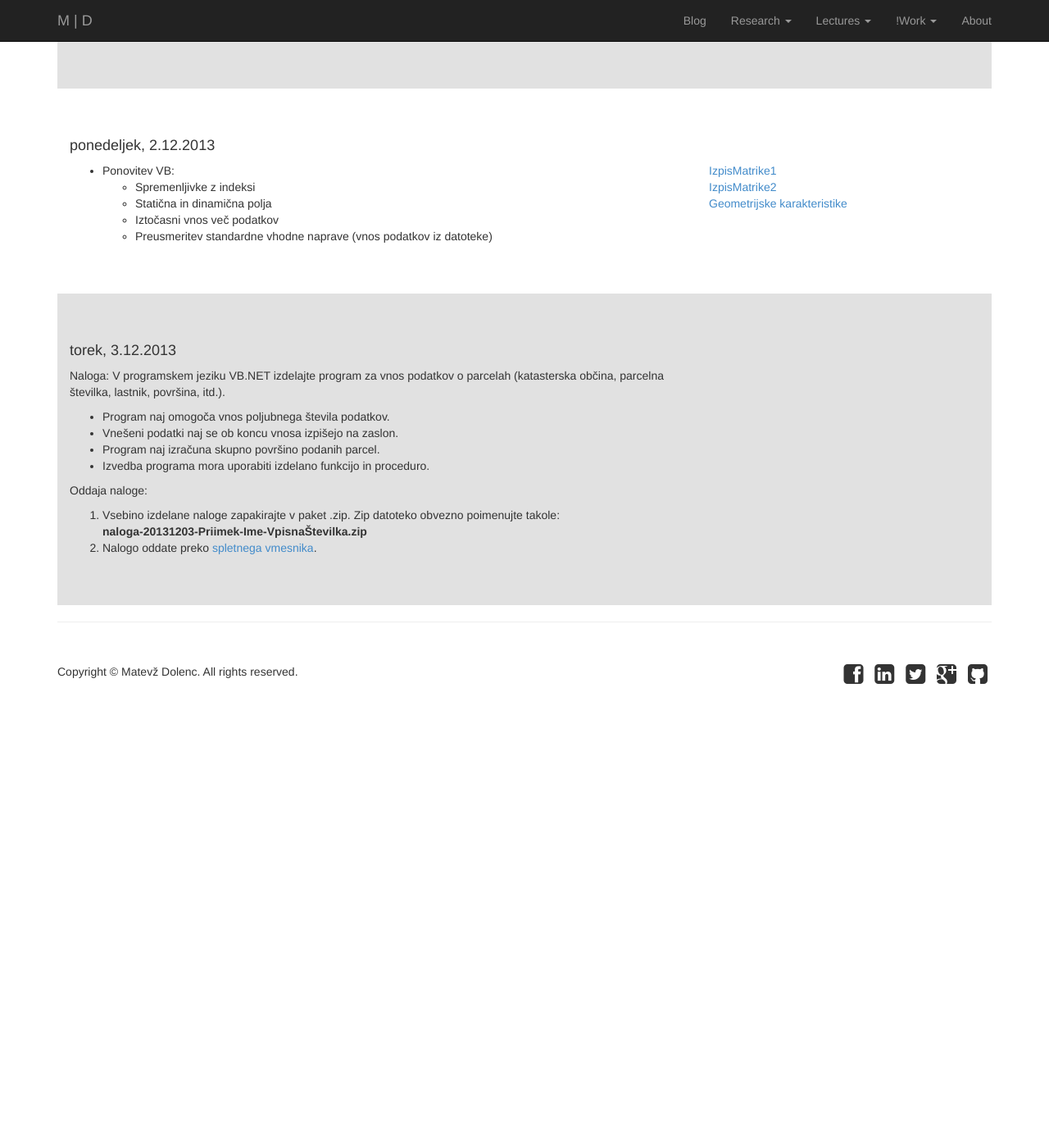
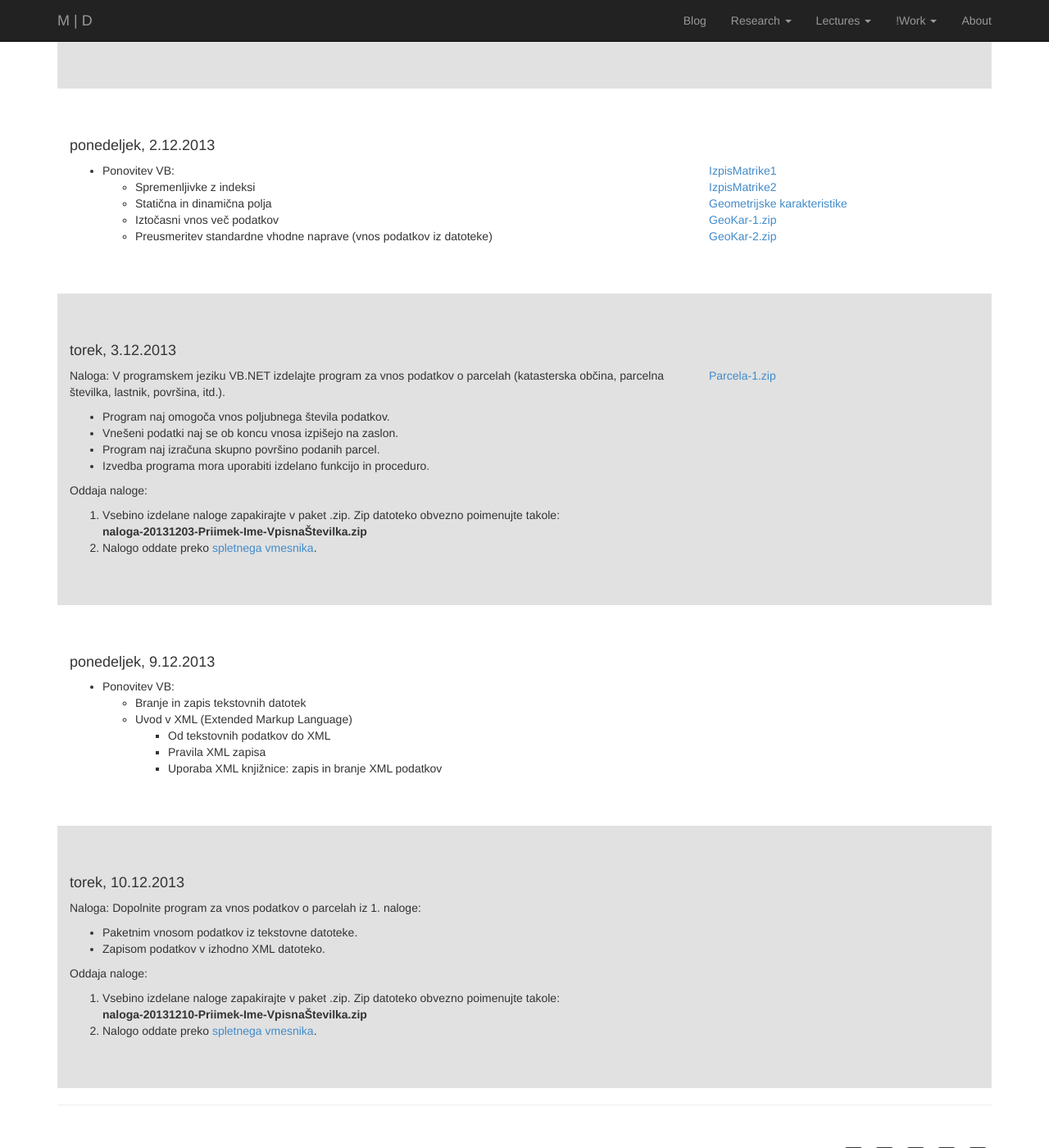
Before and after one commit to matevzdolenc/matevzdolenc.github.io, a Jekyll site: the page built from lectures/ul-fgg/tun-aop-2013/index.html, in a window 1280 px wide and 1400 px high, scrolled down 1295 px. Shown: the whole window at 82% size. Built offline with Jekyll 4.4.1, drawn with Linux system fonts in a browser that asks for light colours; Markdown is read by kramdown in place of the engine named in the settings; before the commit the page ends 2227 px from its top, so only the background shows below that; some of the changed text lies outside the part shown.

Commit message:
dopolnjen tun-aop-2013 in gig2-aop-2013

```diff
--- a/lectures/ul-fgg/tun-aop-2013/index.html
+++ b/lectures/ul-fgg/tun-aop-2013/index.html
@@ -124,7 +124,9 @@ header-img: /img/header-vb-1.png
         <div class="col-lg-4 col-md-4">
           <a href="http://media.matevzdolenc.com/ul-fgg/tun-aop-2013/IzpisMatrike1.zip">IzpisMatrike1</a><br />
           <a href="http://media.matevzdolenc.com/ul-fgg/tun-aop-2013/IzpisMatrike2.zip">IzpisMatrike2</a><br />
-          <a href="http://media.matevzdolenc.com/ul-fgg/tun-aop-2013/geokar-formule.pdf">Geometrijske karakteristike</a>
+          <a href="http://media.matevzdolenc.com/ul-fgg/tun-aop-2013/geokar-formule.pdf">Geometrijske karakteristike</a><br />
+          <a href="http://media.matevzdolenc.com/ul-fgg/tun-aop-2013/GeoKar-1.zip">GeoKar-1.zip</a><br />
+          <a href="http://media.matevzdolenc.com/ul-fgg/tun-aop-2013/GeoKar-2.zip">GeoKar-2.zip</a>
         </div>
       </div><!-- /.row -->
     </div><!-- /.container -->
@@ -157,6 +159,68 @@ header-img: /img/header-vb-1.png
           </ol>
         </div>
         <div class="col-lg-4 col-md-4">
+          <a href="http://media.matevzdolenc.com/ul-fgg/tun-aop-2013/Parcela-1.zip">Parcela-1.zip</a>
+        </div>
+      </div><!-- /.row -->
+    </div><!-- /.container -->
+  </div><!-- /.section -->
+
+  <div class="section">
+    <div class="container">
+      <div class="row">
+        <div class="col-lg-8 col-md-8">
+          <h4>ponedeljek, 9.12.2013</h4>
+        </div>
+        <div class="col-lg-4 col-md-4">
+        </div>
+      </div><!-- /.row -->
+      <div class="row">
+        <div class="col-lg-8 col-md-8">
+          <ul>
+            <li>Ponovitev VB:&nbsp;
+              <ul>
+                <li>Branje in zapis tekstovnih datotek</li>
+                <li>Uvod v XML (Extended Markup Language)
+                  <ul>
+                    <li>Od tekstovnih podatkov do XML</li>
+                    <li>Pravila XML zapisa</li>
+                    <li>Uporaba XML knjižnice: zapis in branje XML podatkov</li>
+                  </ul>
+                </li>
+              </ul>
+            </li>
+          </ul>
+        </div>
+        <div class="col-lg-4 col-md-4">
+        </div>
+      </div><!-- /.row -->
+    </div><!-- /.container -->
+  </div><!-- /.section -->
+
+  <div class="section-colored">
+    <div class="container">
+      <div class="row">
+        <div class="col-lg-8 col-md-8">
+          <h4>torek, 10.12.2013</h4>
+        </div>
+        <div class="col-lg-4 col-md-4"></div>
+      </div><!-- /.row -->
+      <div class="row">
+        <div class="col-lg-8 col-md-8">
+          <p>Naloga: Dopolnite program za vnos podatkov o parcelah iz 1. naloge:</p>
+          <ul>
+            <li>Paketnim vnosom podatkov iz tekstovne datoteke.</li>
+            <li>Zapisom podatkov v izhodno XML datoteko.</li>
+          </ul>
+          <p>Oddaja naloge:</p>
+          <ol>
+            <li>Vsebino izdelane naloge zapakirajte v paket .zip. Zip datoteko obvezno poimenujte takole:<br />
+              <strong>naloga-20131210-Priimek-Ime-VpisnaŠtevilka.zip</strong></li>
+              <li>Nalogo oddate preko <a href="http://media.matevzdolenc.com/ul-fgg/tun-aop-2013/naloge/naloga-20131210.php">
+                spletnega vmesnika</a>.
+          </ol>
+        </div>
+        <div class="col-lg-4 col-md-4">
         </div>
       </div><!-- /.row -->
     </div><!-- /.container -->
```
Also changed, not shown: other parts of lectures/ul-fgg/tun-aop-2013/index.html (+1 -1 lines), lectures/ul-fgg/gig2-aop-2013/index.html (+65 -1 lines).
